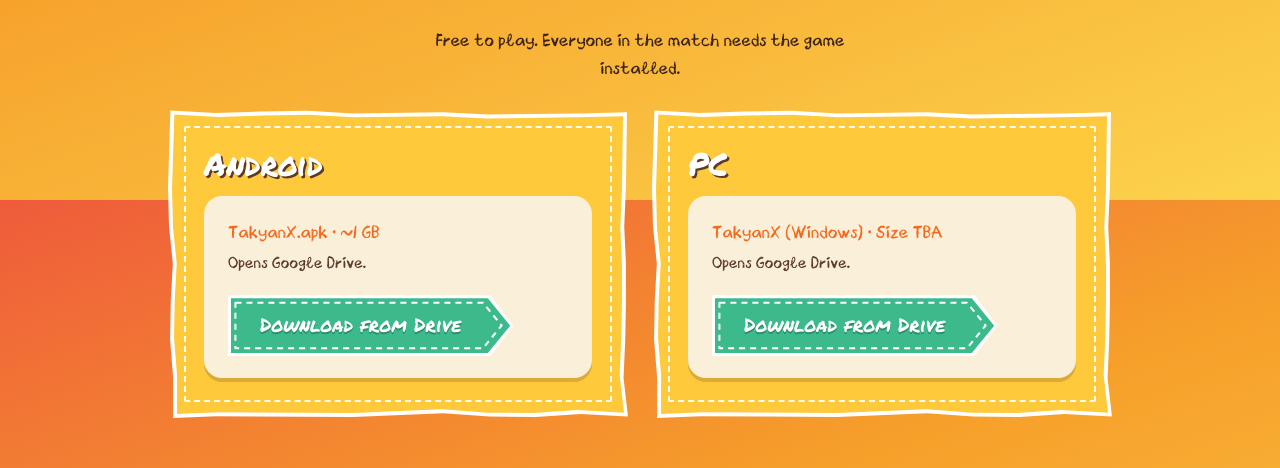
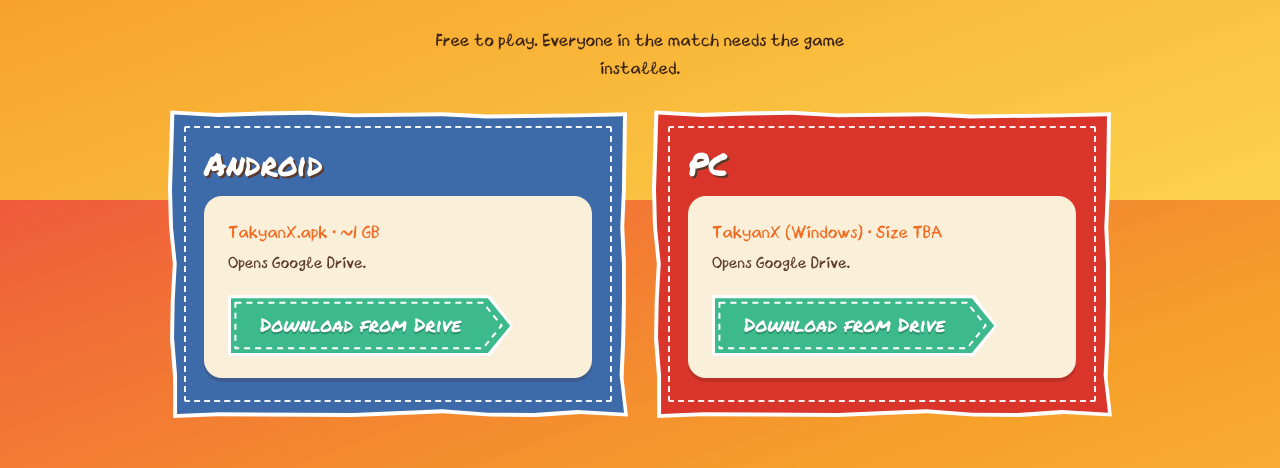
Before and after one commit to Joryuoo/Takyanx, a React (Vite) app: page / in a window 1280 px wide. Shown: the part 1400-1868 px from the top of the page. Built offline with nearby package versions, Linux system fonts and the light colour scheme; no server answers.

Commit message:
style(site): give the android and pc download cards their own colors

```diff
--- a/src/components/Downloads.jsx
+++ b/src/components/Downloads.jsx
@@ -10,7 +10,7 @@ export default function Downloads() {
       </p>
       <div className="cards">
         {Object.entries(DOWNLOADS).map(([key, d]) => (
-          <article className="panel panel--narrow" key={key}>
+          <article className={`panel panel--narrow panel--${key}`} key={key}>
             <header className="panel__head">
               <h3>{d.label}</h3>
             </header>
--- a/src/index.css
+++ b/src/index.css
@@ -420,3 +420,7 @@ body { overflow-x: clip; }
 
 /* The QR is a picture now (the team's own artwork), not a generated SVG */
 .qr__code img { display: block; width: min(260px, 70vw); height: auto; }
+
+/* Download cards: one colour each (the Scan card above stays yellow) */
+.panel--android { --patch: var(--pennant-blue); }
+.panel--pc { --patch: var(--pill-red); }
```
